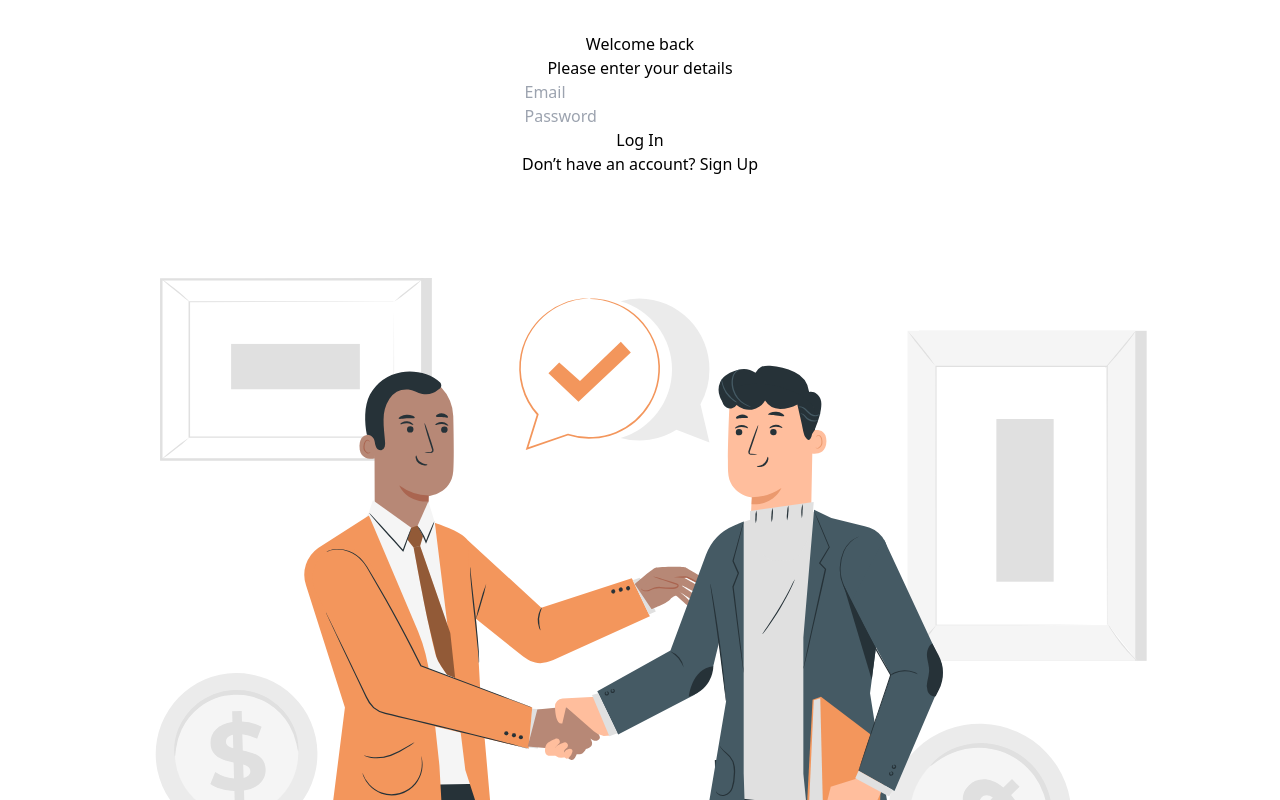
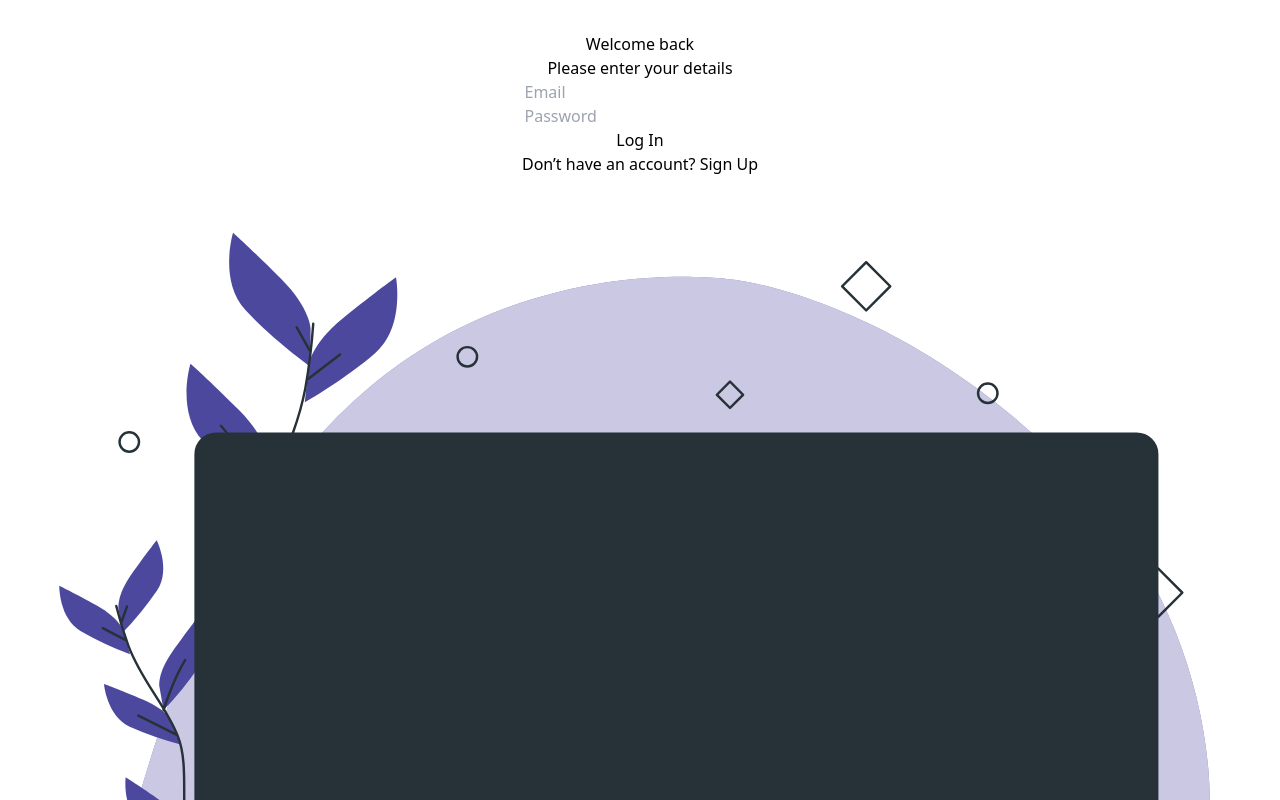
Before and after one commit to belaid1meriem/gdg-hack-frontend, a React (Vite) app in the folder gdghack/: page /Login in a window 1280 px wide. Shown: the top 800 px of the page. Built offline with nearby package versions, Linux system fonts and the light colour scheme.

Commit message:
log integrated

```diff
--- a/gdghack/src/components/LogIn.jsx
+++ b/gdghack/src/components/LogIn.jsx
@@ -1,5 +1,7 @@
 import React, { useState } from "react";
 import Business from '../assets/Business.svg';
+import office from '../assets/office.svg';
+import pc from '../assets/pc.svg';
 
 function LogIn() {
     const [email, setEmail] = useState("");
@@ -47,7 +49,7 @@ function LogIn() {
     };
 
     return (
-        <div className="flex">
+        <div className="flex flex-row justify-center items-center  gap-12 ">
             {/* Left Section - Login Form */}
             <div className="w-1/2 bg-white flex flex-col justify-center items-center p-8">
                 <h1 className="text-4xl font-bold mb-4 text-[#4C489E]">Welcome back </h1>
@@ -98,8 +100,8 @@ function LogIn() {
             </div>
 
             {/* Right Section - Image */}
-            <div className="w-[480px] hidden lg:flex justify-center items-center">
-                <img src={Business} alt="/" className="rounded-xl" />
+            <div className="w-[430px] hidden lg:flex justify-center items-center">
+                <img src={pc} alt="/" className="rounded-xl" />
             </div>
         </div>
     );
--- a/gdghack/src/components/SigninStudent.jsx
+++ b/gdghack/src/components/SigninStudent.jsx
@@ -46,7 +46,7 @@ function SigninStudent() {
 
       const handleSubmit = async (e) => {
         e.preventDefault();
-
+          console.log(formData)
         try {
           const response = await fetch("http://127.0.0.1:7000/student/register/student/", {
             method: "POST",
```
Also changed, not shown: gdghack/src/assets/office.svg (added), gdghack/src/assets/pc.svg (added).
